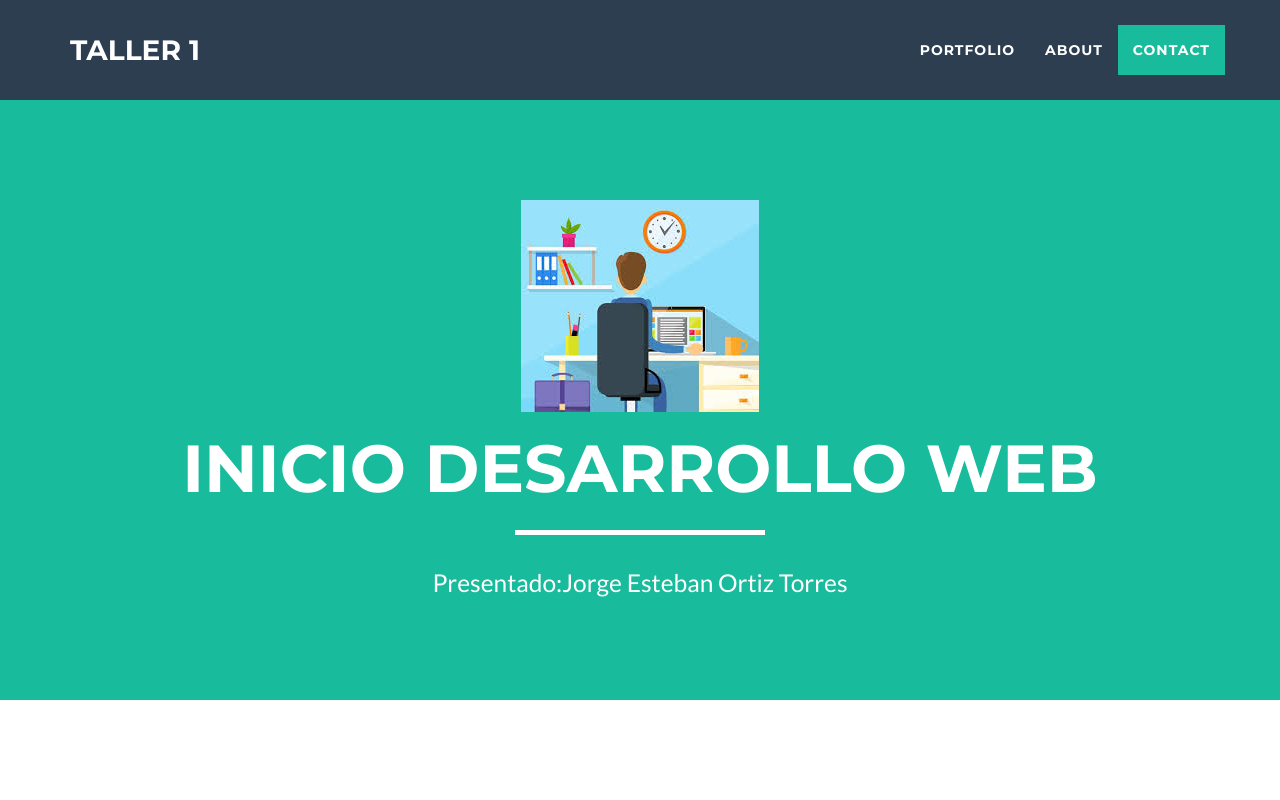
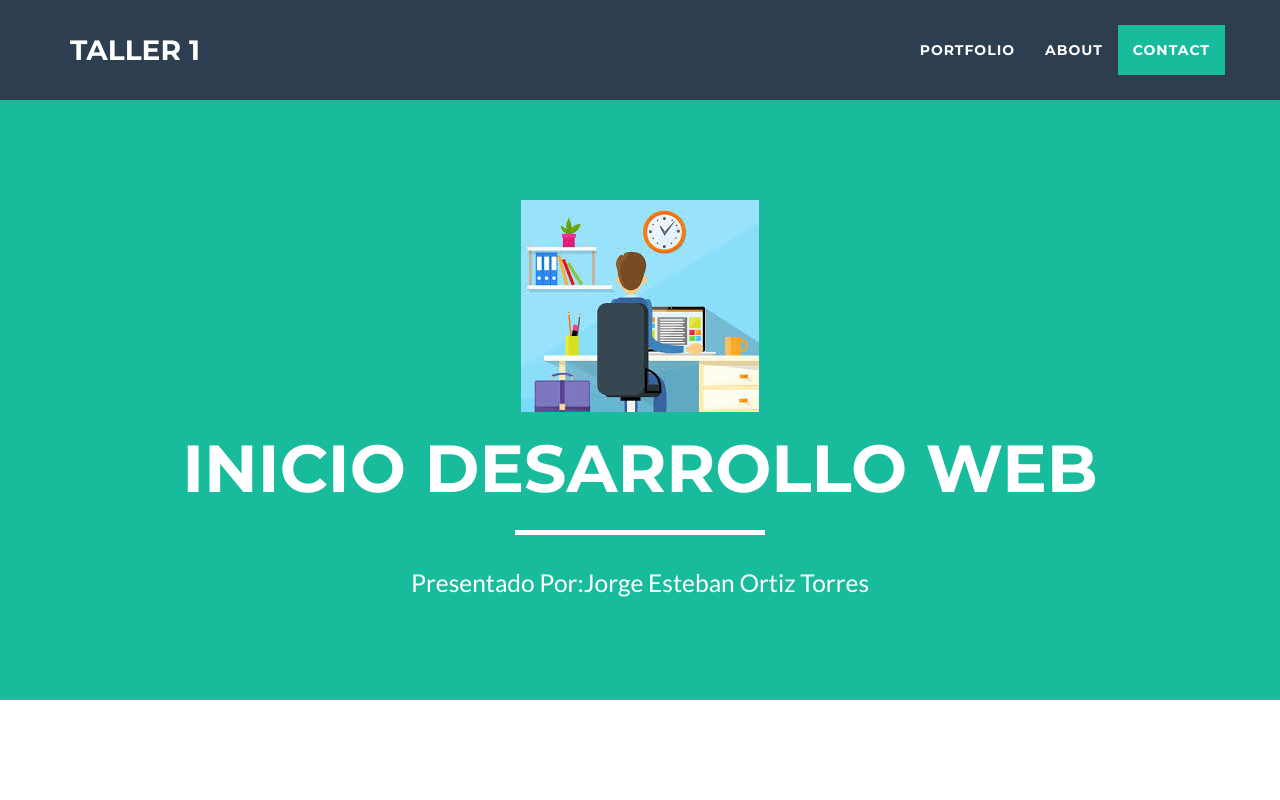
Before and after one commit to Jorgeortizt/jorgeortizt.githup.io, a website: page index.html in a window 1280 px wide. Shown: the top 800 px of the page. Drawn offline with nearby package versions, Linux system fonts and the light colour scheme.

Commit message:
Tercer Cambio

```diff
--- a/index.html
+++ b/index.html
@@ -76,7 +76,7 @@
                     <div class="intro-text">
                         <h1 class="name">Inicio Desarrollo Web</h1>
                         <hr class="star-light">
-                        <span class="skills">Presentado:Jorge Esteban Ortiz Torres</span>
+                        <span class="skills">Presentado Por:Jorge Esteban Ortiz Torres</span>
                     </div>
                 </div>
             </div>
```
